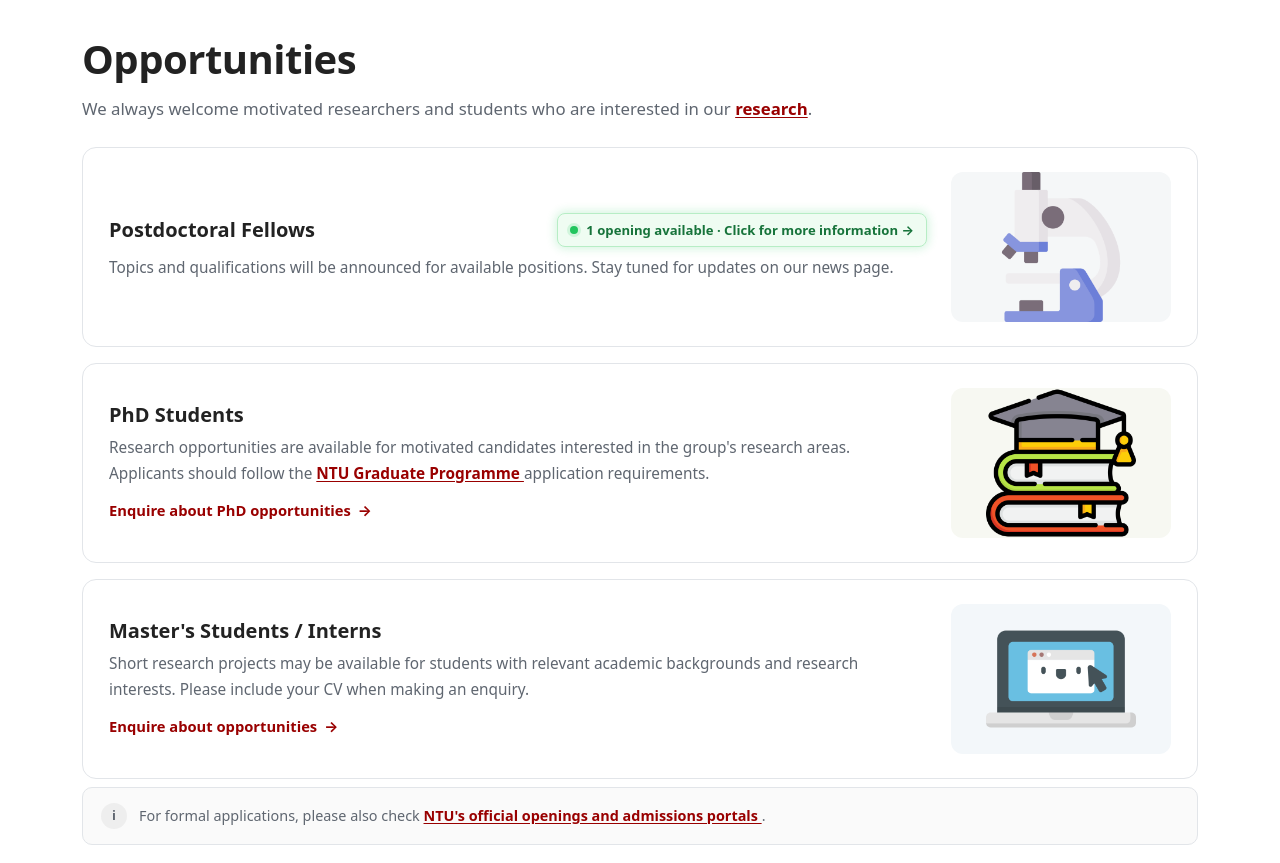
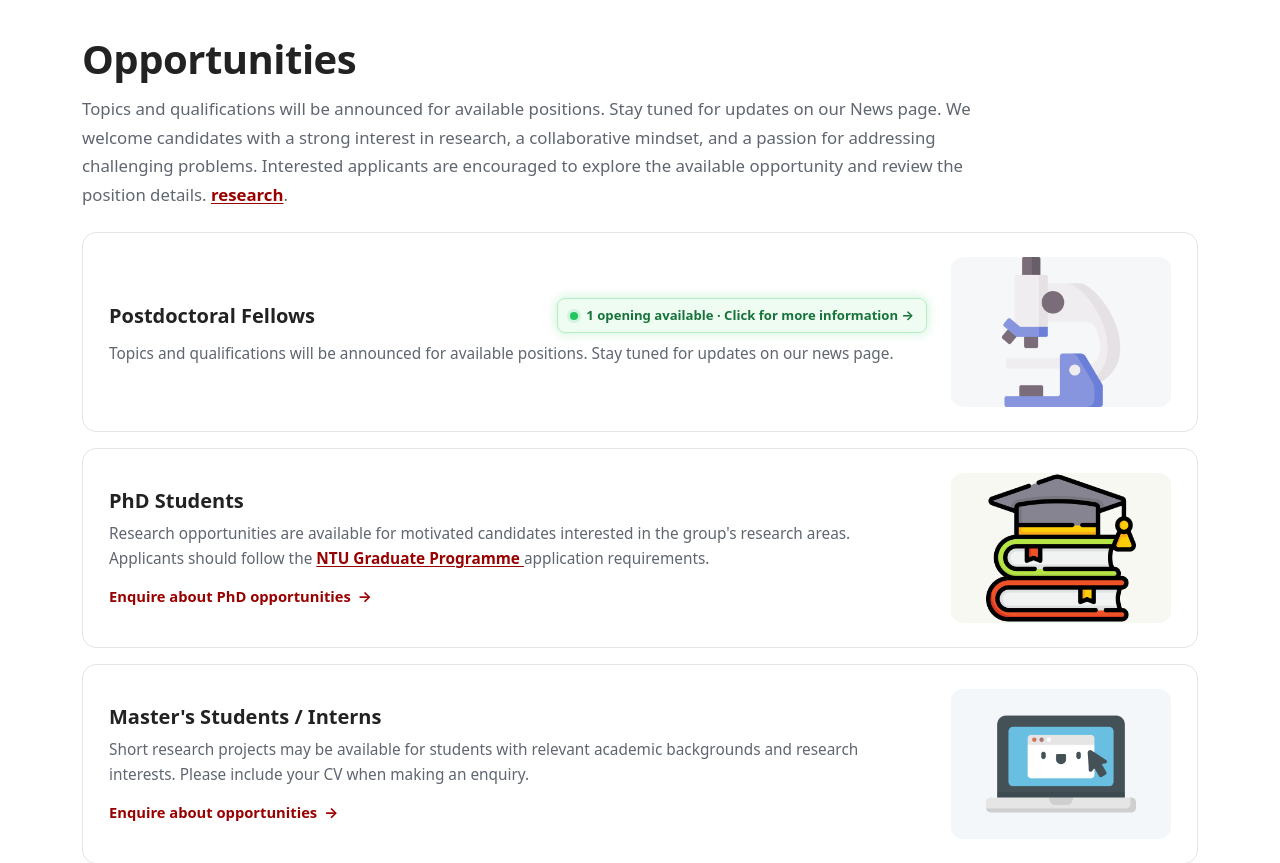
Before and after one commit to MEDHALab/medhalab.github.io, a Flask app: page /opportunities/ in a window 1280 px wide. Shown: the part 116-979 px from the top of the page. Run offline with Flask 3, Linux system fonts and the light colour scheme.

Commit message:
Update opportunities.html

```diff
--- a/templates/opportunities.html
+++ b/templates/opportunities.html
@@ -9,8 +9,7 @@
         <h1>Opportunities</h1>
 
         <p>
-            We always welcome motivated researchers and students who are
-            interested in our
+            Topics and qualifications will be announced for available positions. Stay tuned for updates on our News page. We welcome candidates with a strong interest in research, a collaborative mindset, and a passion for addressing challenging problems. Interested applicants are encouraged to explore the available opportunity and review the position details.
             <a href="{{ url_for('research') }}">research</a>.
         </p>
 
```
